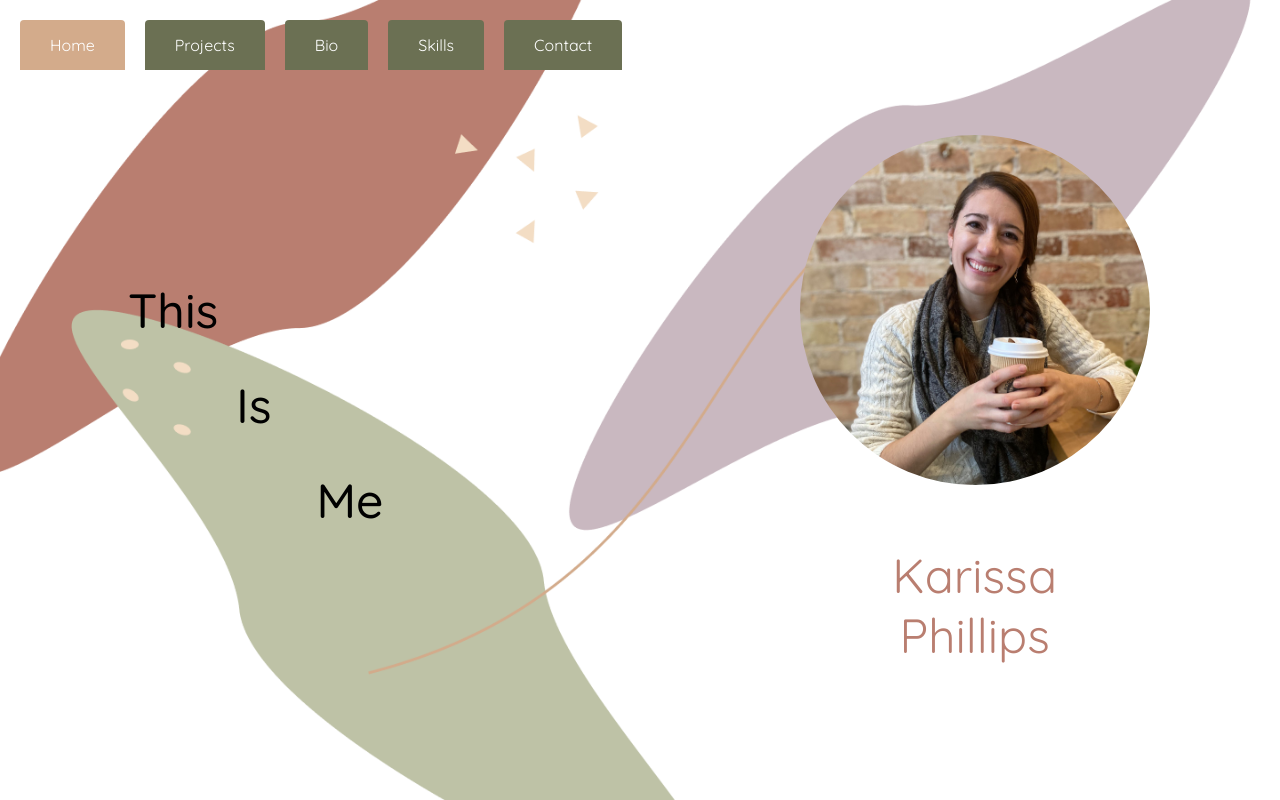
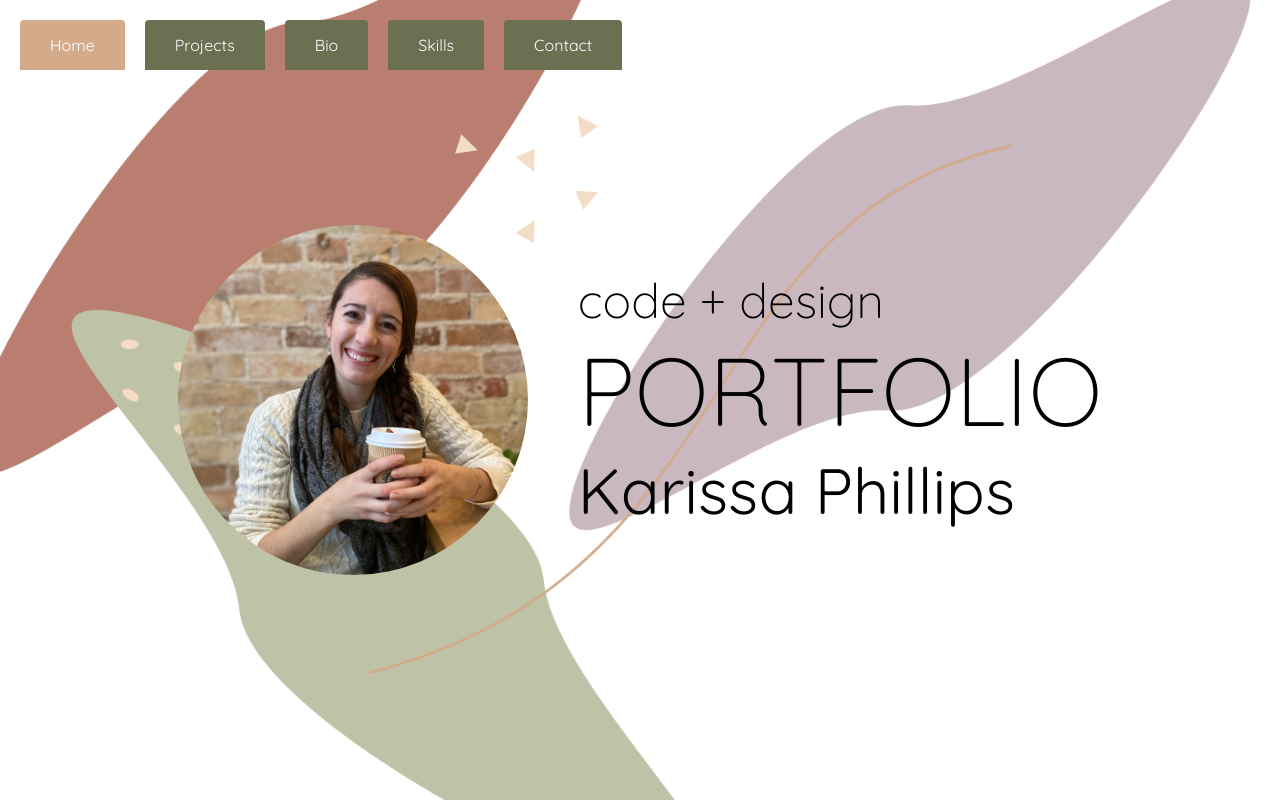
Before and after one commit to karisP/MyPortfolio, a React (Create React App) app: page / in a window 1280 px wide. Built offline with nearby package versions, Linux system fonts and the light colour scheme.

Commit message:
final home design

```diff
--- a/src/pages/Home/Home.module.css
+++ b/src/pages/Home/Home.module.css
@@ -8,7 +8,7 @@
     display: flex;
     flex-direction: column;
     align-items: center;
-    font-size: 36px;
+    justify-content: center;
 }
 
 .container .image {
@@ -19,77 +19,56 @@
     background-repeat: no-repeat;
     background-size: cover;
     background-position: center;
-    /* margin-bottom: 50px; */
-
-}
-
-.container > div:first-of-type {
-    display: flex;
-    margin-top: 80px;
-}
-
-.container div:first-child span:first-child {
-    font-weight: 500;
-    margin: 0px 40px 0px 0px;
-}
-
-.container div:first-child span:nth-child(2) {
-    font-weight: 500;
-    margin: 40px 70px 0px 0px;
-}
-
-.container div:first-child span:nth-child(3) {
-    font-weight: 500;
-    margin: 80px 0px 0px 0px;
 }
 
 .container .name{
     display: flex;
     flex-direction: column;
-    color: #B97E70;
+    align-items: flex-start;
+    margin-bottom: 50px;
 }
+
+.container .name span:first-child {
+    font-weight: 300;
+    font-size: 24px;
+}
+
+.container .name span:nth-child(2) {
+    font-weight: 300;
+    font-size: 48px;
+}
+
+.container .name span:nth-child(3) {
+    font-size: 36px;
+}
+
 
 @media screen and (min-width: 1024px){
     .container {
+        flex-direction: row-reverse;
         font-size: 48px;
     }
 
-    .container > div:first-child {
-        position: absolute;
-        left: 10%;
-        top: 25%;
+    .container .name {
+        margin-bottom: 0px;
     }
 
     .container div:first-child span:first-child {
-        margin: 0px 18px 0px 0px;
+        font-size: 48px;
     }
 
     .container div:first-child span:nth-child(2) {
-        margin: 95px 45px 0px 0px;
+        font-size: 96px;
     }
 
     .container div:first-child span:nth-child(3) {
-        margin: 190px 0px 0px 0px;
+        font-size: 64px;
     }
 
     .container .image {
         width: 350px;
         height: 350px;
-        margin-bottom: 60px;
+        margin-right: 50px;
     }
 
-    .container > div:last-child {
-        position: absolute;
-        right: 8%;
-        top: 50%;
-        transform: translate(-8%, -50%);
-
-    }
 }
-
-@media screen and (min-width: 1440px){
-    .container > div:first-child {
-        left: 25%;
-        top: 25%;
-    }
-}
--- a/src/pages/Home/Home.tsx
+++ b/src/pages/Home/Home.tsx
@@ -1,14 +1,15 @@
 import * as React from 'react';
 import styles from './Home.module.css';
-// import profile from '../../images/profilepic.jpg';
 
 const Home = () => {
     return(
         <div className={styles.container}>
-            <div><span>This</span><span>Is</span><span>Me</span></div>
+            <div className={styles.name}>
+                <span>code + design</span>
+                <span>PORTFOLIO</span>
+                <span>Karissa Phillips</span></div>
             <div>
                 <div className={styles.image}></div>
-                <div className={styles.name}><span>Karissa</span><span>Phillips</span></div>
             </div>
         </div>
     )
```
